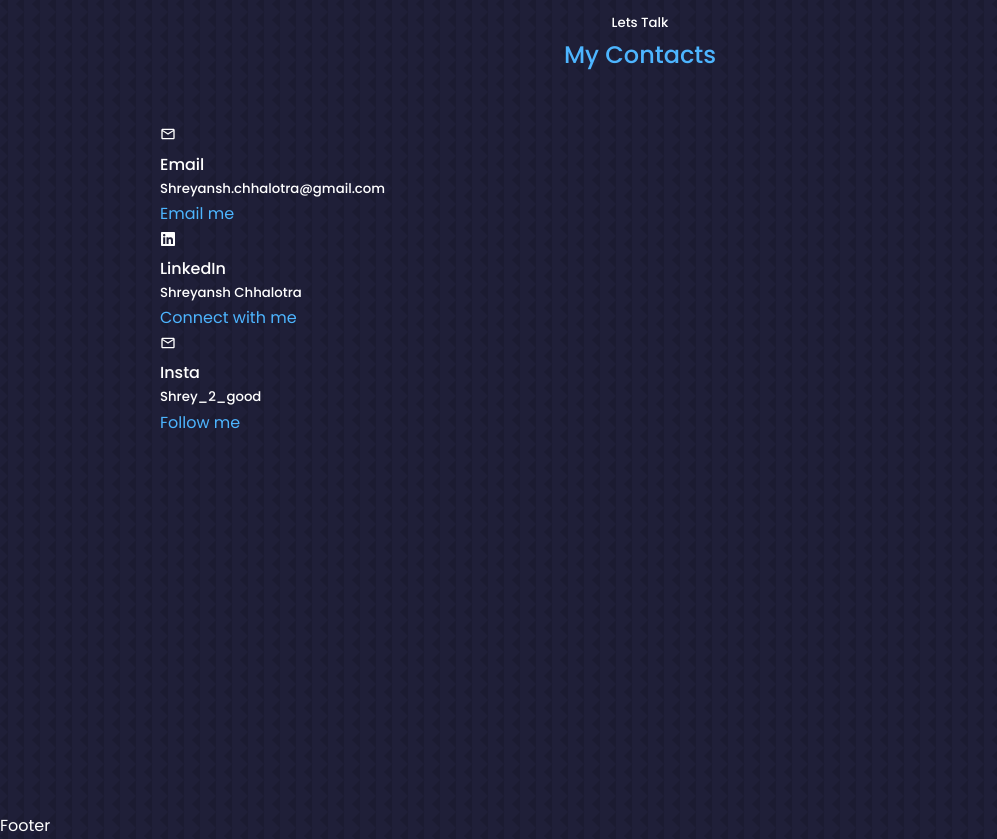
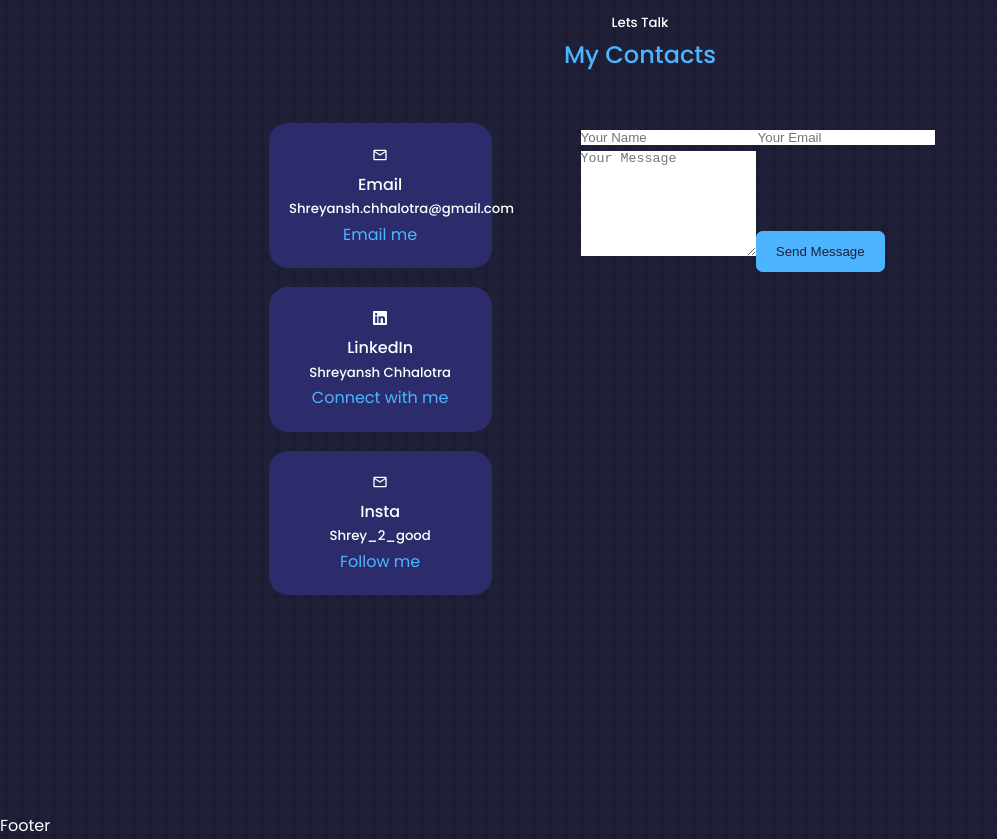
Before and after one commit to ShreyWey/personal-portfolio2.0, a React (Create React App) app: page / in a window 1280 px wide. Shown: the part 3700-4539 px from the top of the page, without its empty margins (0-997 px from the left). Built offline with nearby package versions, Linux system fonts and the light colour scheme.

Commit message:
contact info

```diff
--- a/src/components/contact/Contact.jsx
+++ b/src/components/contact/Contact.jsx
@@ -21,17 +21,22 @@ const Contact = () => {
             <FaLinkedin />
             <h4>LinkedIn</h4>
             <h5>Shreyansh Chhalotra</h5>
-            <a href="/" target="_blank">Connect with me</a>
+            <a href="https://www.linkedin.com/in/shrey2004/" target="_blank">Connect with me</a>
           </article>
           <article className="contact__option">
             <MdOutlineEmail />
             <h4>Insta</h4>
             <h5>Shrey_2_good</h5>
-            <a href="mailto:shreyansh.chhalotra@gmail.com" target="_blank">Follow me</a>
+            <a href="https://www.instagram.com/shrey_2_good" target="_blank">Follow me</a>
           </article>
         </div>
         {/* end of contact options */}
-        <form action=""></form>
+        <form action="">
+          <input type="text" name='name' placeholder='Your Name' required/>
+          <input type="email" name="wmail" placeholder='Your Email' required />
+          <textarea name="message" rows="7" placeholder='Your Message' reuired></textarea>
+          <button type='submit' className='btn btn-primary'>Send Message</button>
+        </form>
       </div>
     </section>
   )
--- a/src/components/contact/contact.css
+++ b/src/components/contact/contact.css
@@ -0,0 +1,26 @@
+.container.contact__container {
+    width: 58%;
+    display: grid;
+    grid-template-columns: 30% 58%;
+    gap: 12%;
+}
+
+.contact__options {
+    display: flex;
+    flex-direction: column;
+    gap: 1.2rem;
+}
+
+.contact__option {
+    background: var(--color-bg-variant);
+    padding: 1.2rem;
+    border-radius: 1.2rem;
+    text-align: center;
+    border: 1px solid transparent;
+    transition: var(--transition);
+}
+
+.contact__option:hover {
+    background: transparent;
+    border-color: var(--color-primary-varianrt);
+}
```
